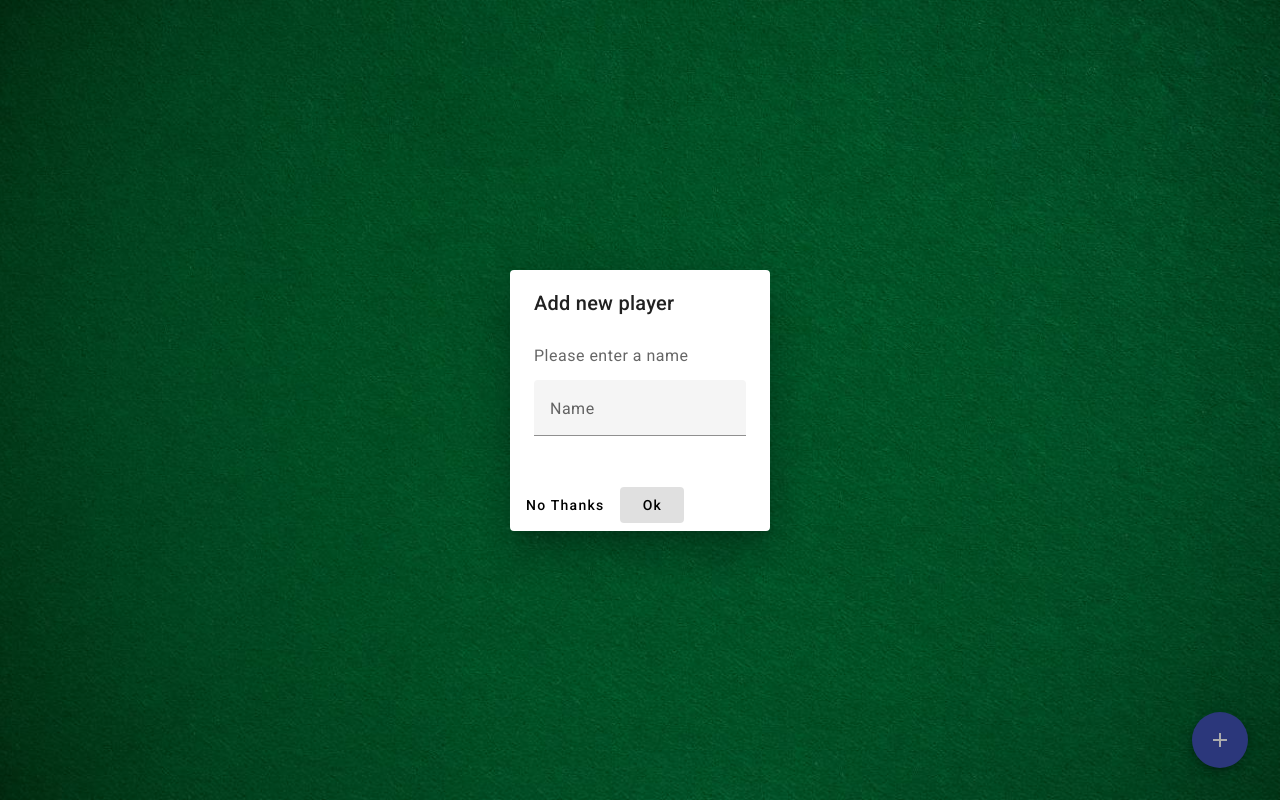
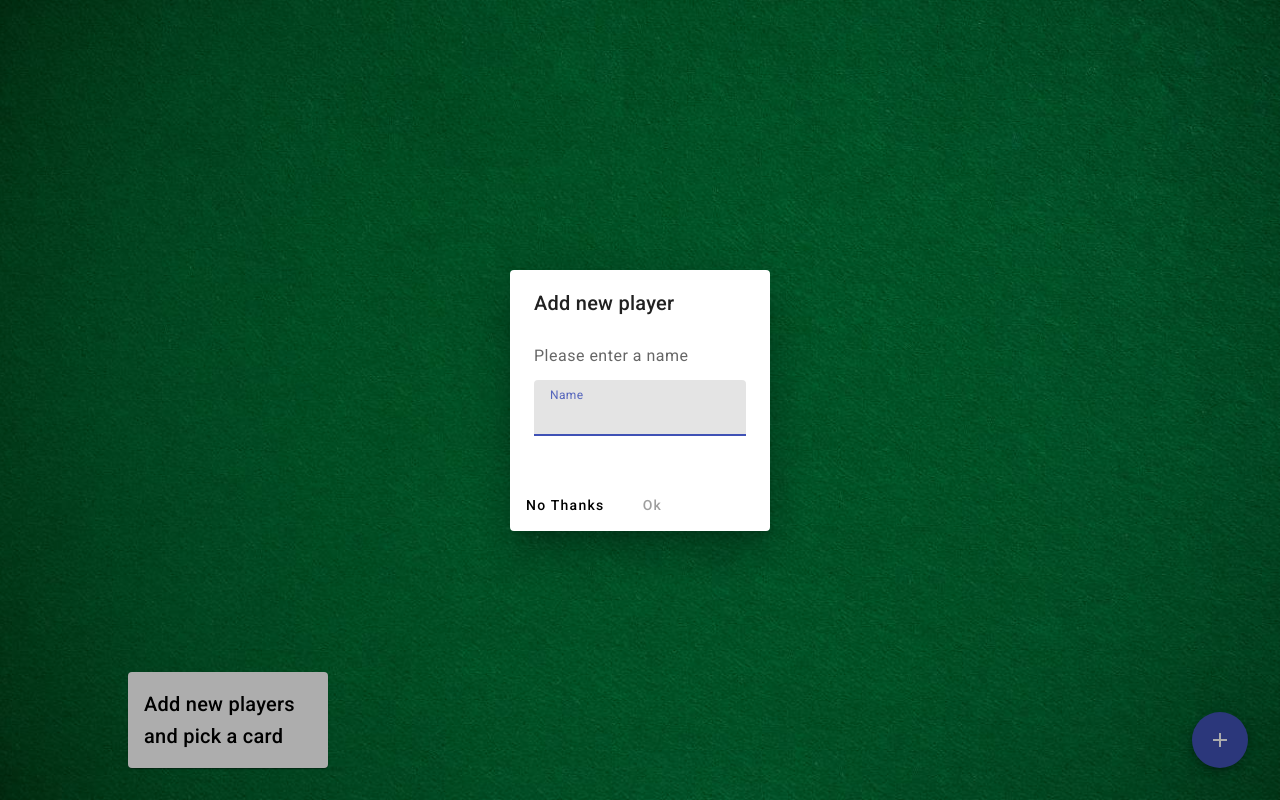
Before and after one commit to devkoepeli/RingOfFire, an Angular app: page /game in a window 1280 px wide. Both pictures are taken after a click on the button "add". Built offline with nearby package versions, Linux system fonts and the light colour scheme.

Commit message:
add new player bug fixed

```diff
--- a/src/app/dialog-add-player/dialog-add-player.component.html
+++ b/src/app/dialog-add-player/dialog-add-player.component.html
@@ -8,5 +8,5 @@
 </div>
 <div mat-dialog-actions>
   <button mat-button (click)="onNoClick()">No Thanks</button>
-  <button mat-button [mat-dialog-close]="name" cdkFocusInitial>Ok</button>
+  <button mat-button [disabled]="name.length == 0" [mat-dialog-close]="name">Ok</button>
 </div>
--- a/src/app/game/game.component.html
+++ b/src/app/game/game.component.html
@@ -18,7 +18,7 @@
     </div>
 </div>
 
-<app-instruction *ngIf="hasStarted" [card]="currentCard"></app-instruction>
+<app-instruction [card]="currentCard"></app-instruction>
 
 <button mat-fab color="primary" class="btn-add" (click)="openDialog()">
     <mat-icon>add</mat-icon>
--- a/src/app/game/game.component.ts
+++ b/src/app/game/game.component.ts
@@ -26,26 +26,18 @@ import { InstructionComponent } from './instruction/instruction.component';
   templateUrl: './game.component.html',
   styleUrl: './game.component.scss'
 })
-export class GameComponent implements OnInit {
+export class GameComponent {
   pickCardAnimation = false;
   game: Game;
   currentCard: string = '';
-  hasStarted = false;
 
   constructor(public dialog: MatDialog) {
     this.game = new Game();
   }
 
-  ngOnInit() {
-  }
-
-  newGame() {
-  }
-
   takeCard() {
     const lastCard = this.game.stack.pop();
     if (!this.pickCardAnimation && lastCard != undefined) {
-      this.hasStarted = true;
       this.currentCard = lastCard;
       this.pickCardAnimation = true;
       this.incrementCurrentPlayer();
@@ -61,15 +53,16 @@ export class GameComponent implements OnInit {
     const dialogRef = this.dialog.open(DialogAddPlayerComponent);
 
     dialogRef.afterClosed().subscribe((name: string) => {
-      this.game.players.push(name);
+      if (name) {
+        this.game.players.push(name);
+      }
     });
   }
 
   incrementCurrentPlayer() {
-    if (this.game.currentPlayer < (this.game.players.length - 1)) {
+    if (this.game.players.length > 0) {
       this.game.currentPlayer++;
-    } else {
-      this.game.currentPlayer = 0;
+      this.game.currentPlayer = this.game.currentPlayer % this.game.players.length;
     }
   }
 }
--- a/src/app/game/instruction/instruction.component.html
+++ b/src/app/game/instruction/instruction.component.html
@@ -1,4 +1,4 @@
 <mat-card class="instruction-card">
-    <mat-card-title class="title">{{ title }}</mat-card-title>
+    <mat-card-title class="title">{{ card ? title : 'Add new players and pick a card' }}</mat-card-title>
     <mat-card-content>{{ description }}</mat-card-content>
 </mat-card>
```
